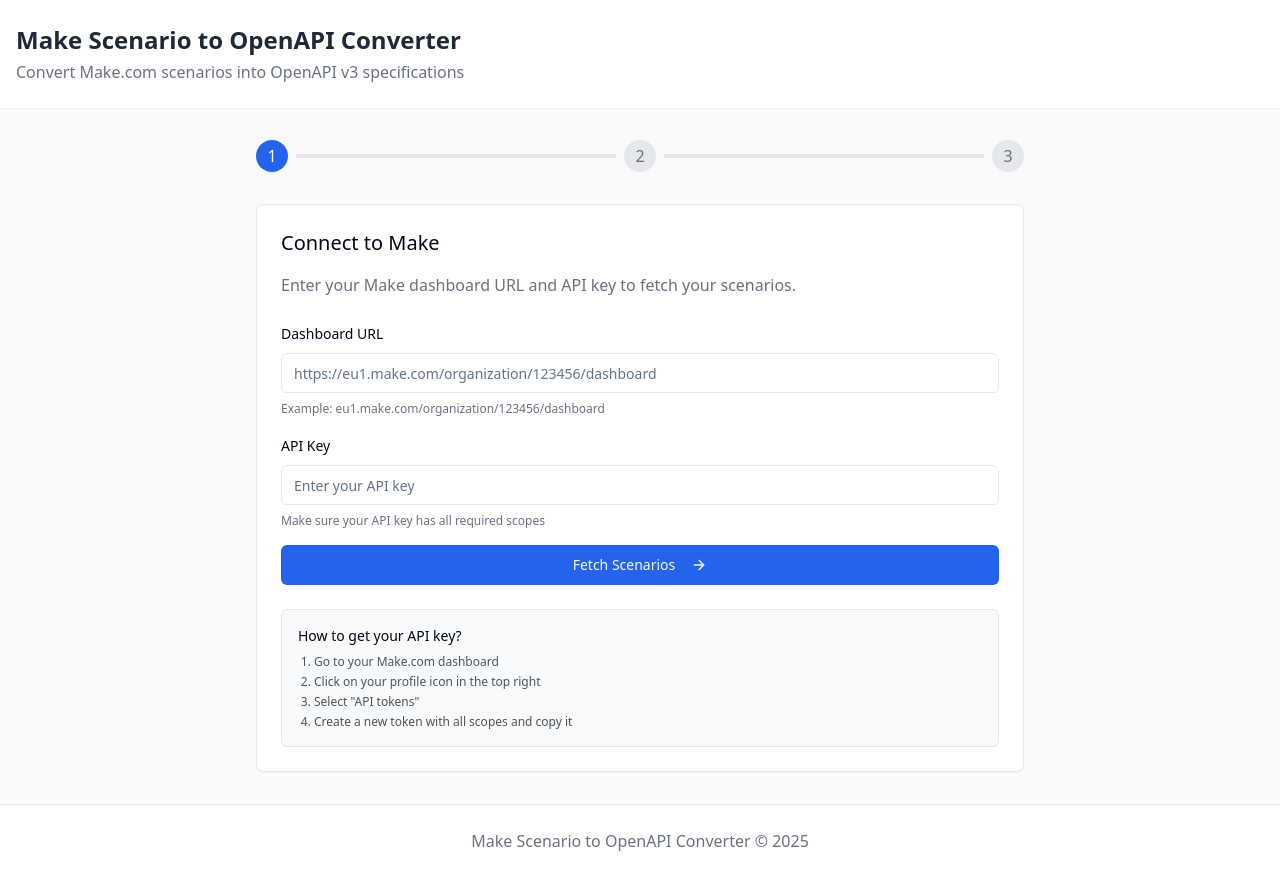
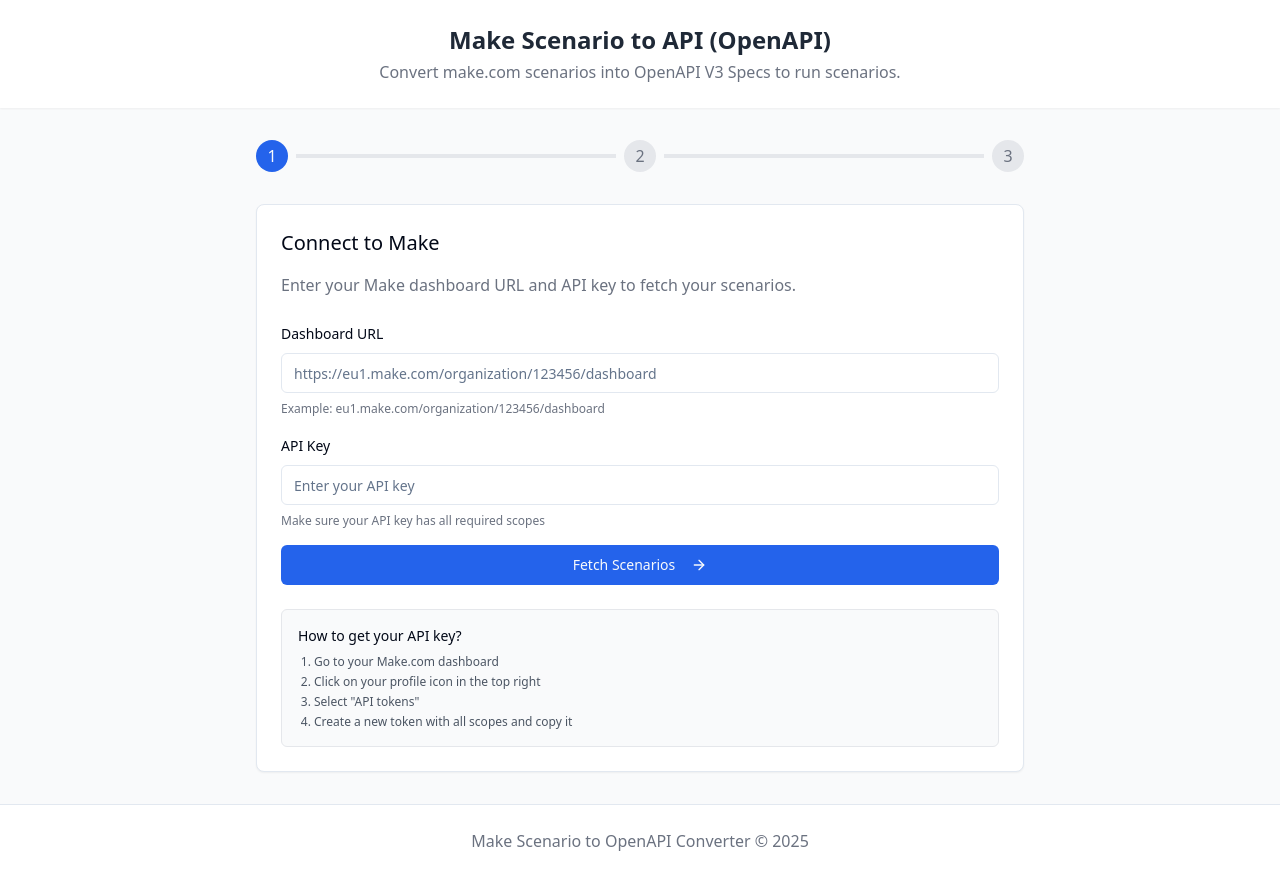
Before and after one commit to aixyte/scenario-spec-scribe, a React (Vite) app: page / in a window 1280 px wide. Built offline with nearby package versions, Linux system fonts and the light colour scheme.

Commit message:
Refactor: Update layout and text
Update the layout and text content in the application.

```diff
--- a/src/components/Layout.tsx
+++ b/src/components/Layout.tsx
@@ -11,9 +11,9 @@ const Layout = ({ children, title, subtitle }: LayoutProps) => {
   return (
     <div className="min-h-screen bg-gray-50">
       <header className="bg-white shadow-sm py-6">
-        <div className="container mx-auto px-4">
-          <h1 className="text-2xl font-semibold text-gray-800">{title}</h1>
-          {subtitle && <p className="text-gray-500 mt-1">{subtitle}</p>}
+        <div className="container mx-auto px-4 text-center">
+          <h1 className="text-2xl font-semibold text-gray-800">Make Scenario to API (OpenAPI)</h1>
+          {subtitle && <p className="text-gray-500 mt-1">Convert make.com scenarios into OpenAPI V3 Specs to run scenarios.</p>}
         </div>
       </header>
 
```
